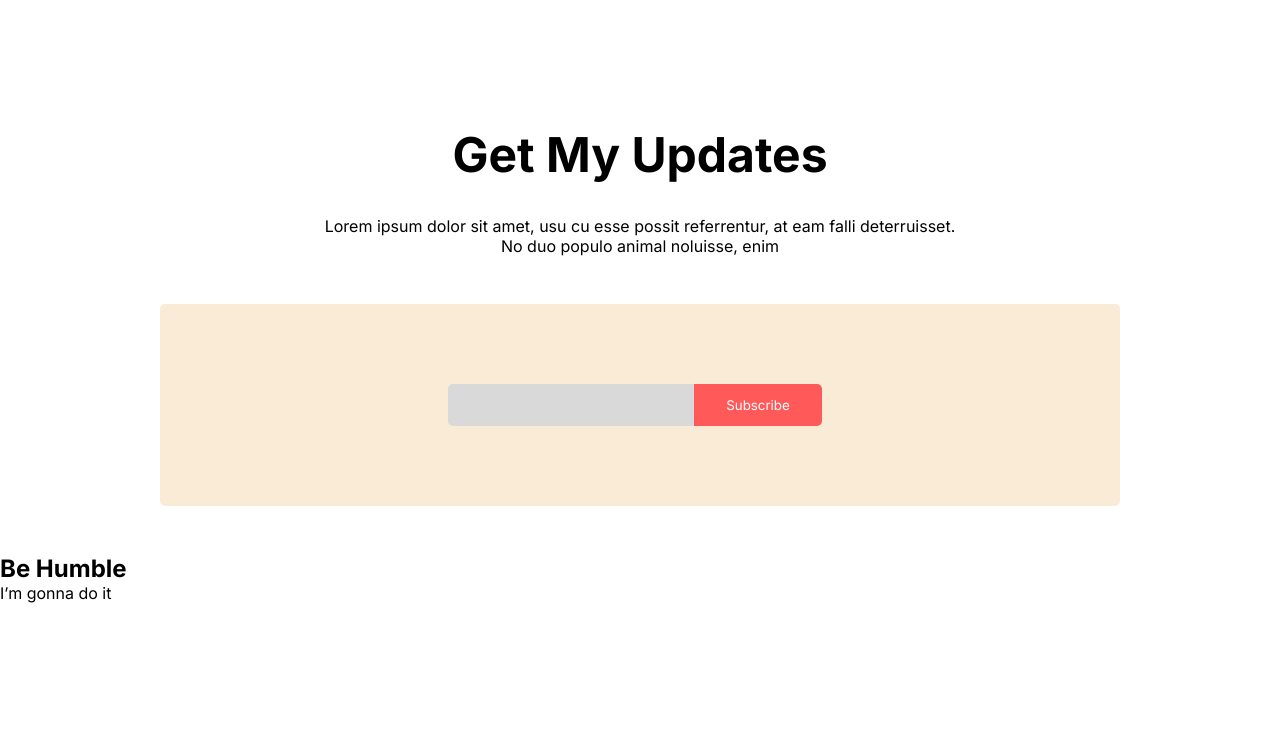
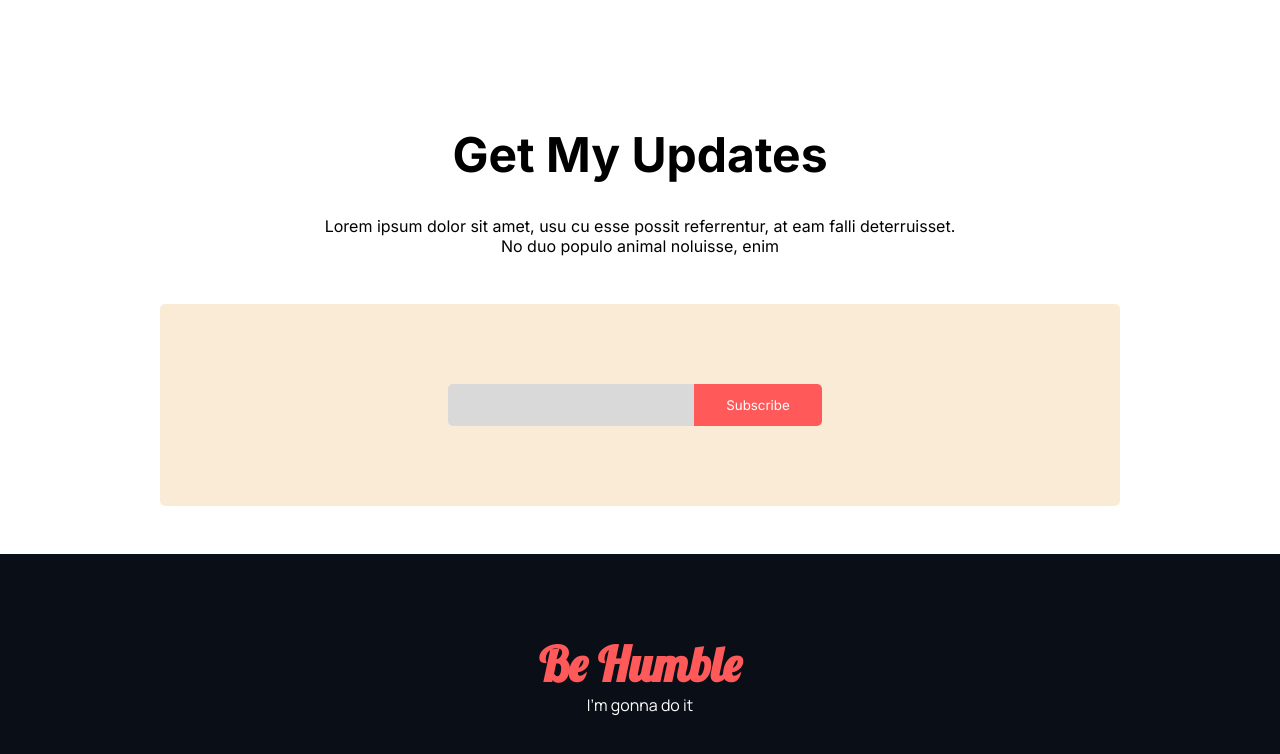
Before and after one commit to SolaymanSinha/ph-donate-today, a plain HTML site: page index.html in a window 1280 px wide. Shown: the part 2653-3407 px from the top of the page. Before the commit the page ends 3256 px from the top, so only its background shows below. Drawn offline with Linux system fonts and the light colour scheme.

Commit message:
almost completed

```diff
--- a/index.html
+++ b/index.html
@@ -9,6 +9,9 @@
         <link rel="preconnect" href="https://fonts.googleapis.com" />
         <link rel="preconnect" href="https://fonts.gstatic.com" crossorigin />
         <link href="https://fonts.googleapis.com/css2?family=Inter:wght@400;600;700&display=swap" rel="stylesheet" />
+        <link rel="preconnect" href="https://fonts.googleapis.com" />
+        <link rel="preconnect" href="https://fonts.gstatic.com" crossorigin />
+        <link href="https://fonts.googleapis.com/css2?family=Lobster&family=Manrope&display=swap" rel="stylesheet" />
     </head>
     <body>
         <header>
@@ -98,7 +101,7 @@
             <section class="footer">
                 <div>
                     <h1>Be Humble</h1>
-                    <p>I’m gonna do it</p>
+                    <p>I'm gonna do it</p>
                 </div>
             </section>
         </footer>
--- a/style.css
+++ b/style.css
@@ -269,3 +269,26 @@
     font-weight: 700;
     outline: none;
 }
+
+.footer {
+    background-color: #0a0e17;
+    padding: 5rem 0;
+}
+
+.footer div {
+    display: flex;
+    flex-direction: column;
+    justify-content: center;
+    align-items: center;
+}
+
+.footer div h1 {
+    color: #ff595a;
+    font-family: "Lobster", cursive;
+    font-size: 3rem;
+}
+
+.footer div p {
+    color: white;
+    font-family: "Manrope", sans-serif;
+}
```
